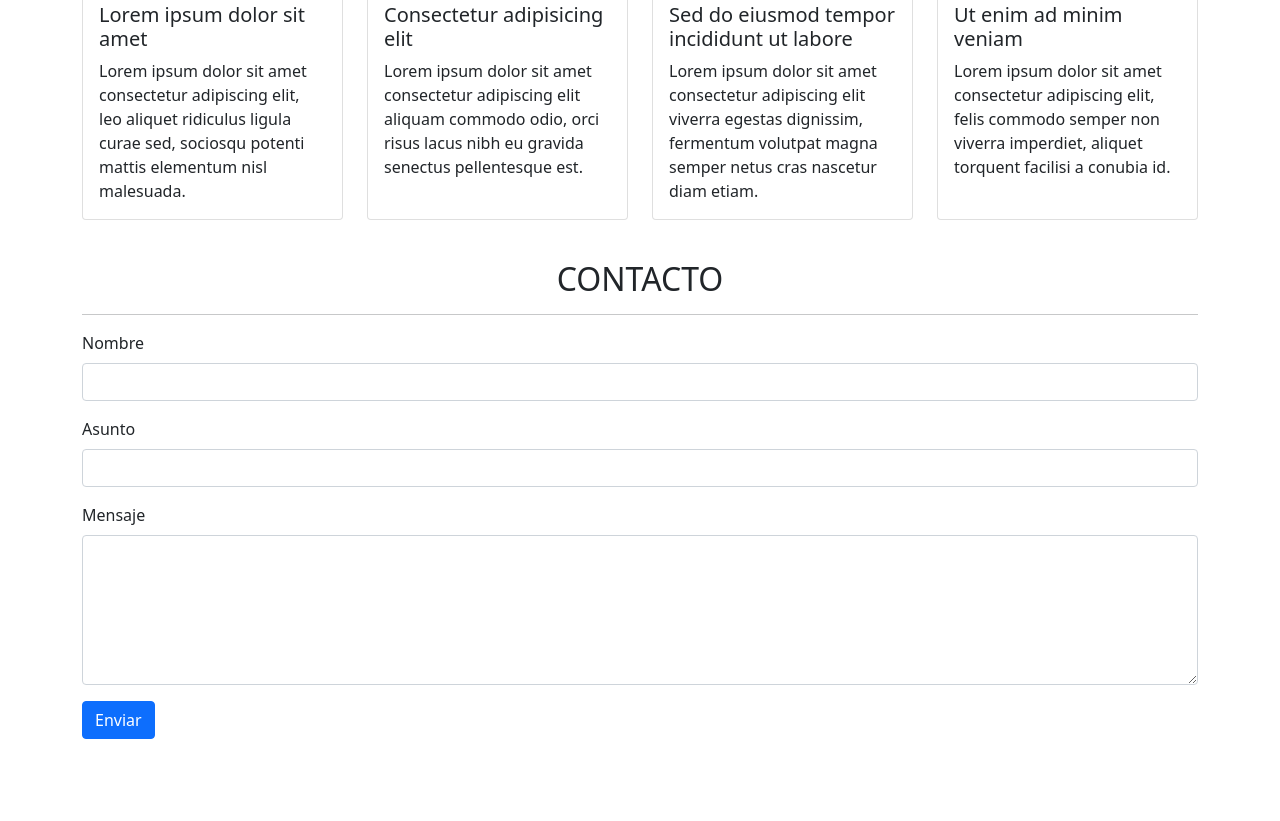
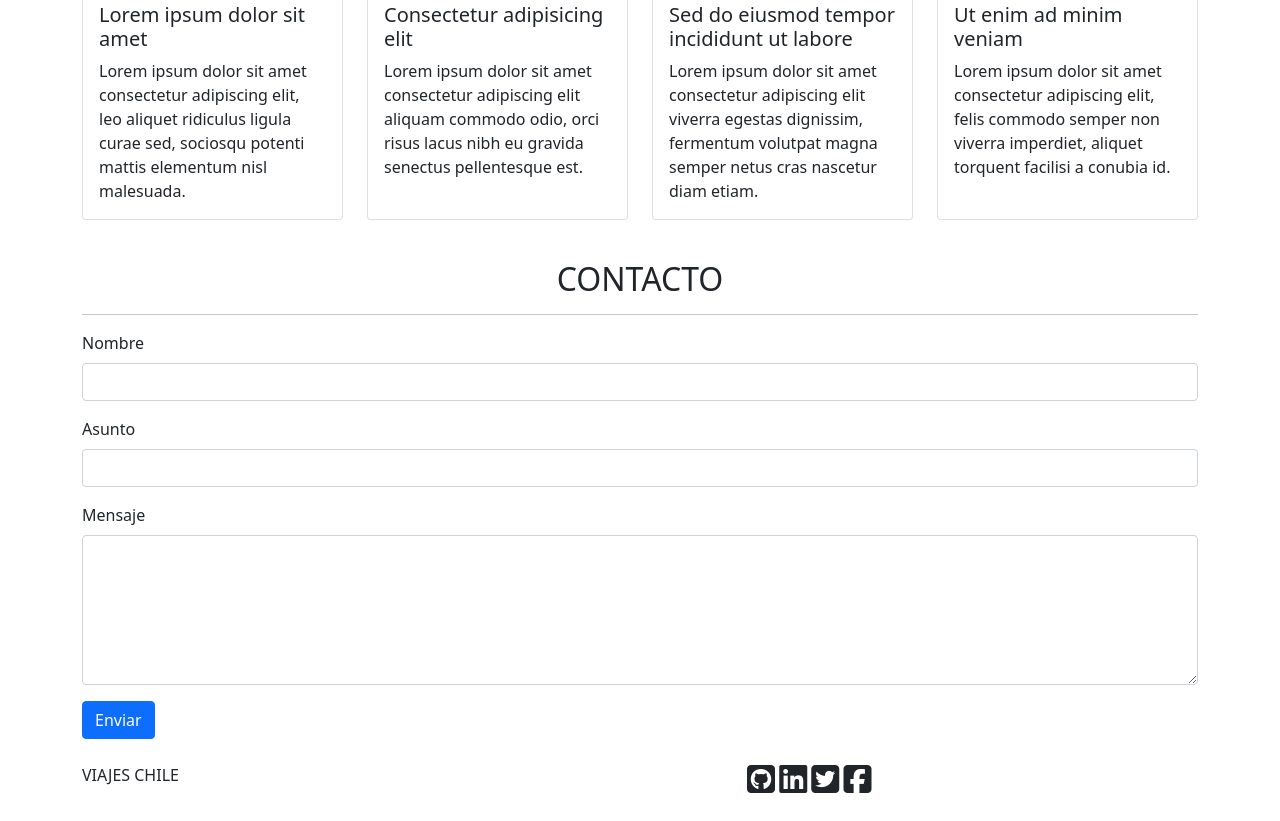
Before and after one commit to nicolasfvv/Prueba_ViajesChile, a plain HTML site: page index.html in a window 1280 px wide. Shown: the part 1765-2586 px from the top of the page. Before the commit the page ends 2504 px from the top, so only its background shows below. Drawn offline with nearby package versions, Linux system fonts and the light colour scheme.

Commit message:
Hacer footer

```diff
--- a/index.html
+++ b/index.html
@@ -18,8 +18,8 @@
         <!--navbar-->
         <div class="container">
             <nav class="navbar navbar-expand-lg navbar-light bg-transparent fixed-top">
-                <img src="assets/img/viajes.svg" height="30px" alt="">
-                <a class="navbar-brand text-white" href="#">Viajes Chile</a>
+                <span><img src="assets/img/viajes.svg" height="30px" alt=""></span><span><a
+                        class="navbar-brand text-white" href="#">Viajes Chile</a></span>
                 <button class="navbar-toggler" type="button" data-toggle="collapse"
                     data-target="#navbarSupportedContent" aria-controls="navbarSupportedContent" aria-expanded="false"
                     aria-label="Toggle navigation">
@@ -173,6 +173,7 @@
         </div>
     </section>
     <section id="contacto">
+        <!--contacto-->
         <div class="container">
             <h2 class="text-center">CONTACTO</h2>
             <hr>
@@ -194,6 +195,21 @@
             </form>
         </div>
     </section>
+    <footer class="py-4">
+        <div class="container">
+            <div class="row">
+                <div class="col-7">
+                    <p class="m-0 align-middle">VIAJES CHILE</p>
+                </div>
+                <div class="col-5">
+                    <i class="fa-brands fa-github-square fa-2x"></i>
+                    <i class="fa-brands fa-linkedin fa-2x"></i>
+                    <i class="fa-brands fa-twitter-square fa-2x"></i>
+                    <i class="fa-brands fa-facebook-square fa-2x"></i>
+                </div>
+            </div>
+        </div>
+    </footer>
 
 
     <script src="https://cdn.jsdelivr.net/npm/@popperjs/core@2.10.2/dist/umd/popper.min.js"
```
